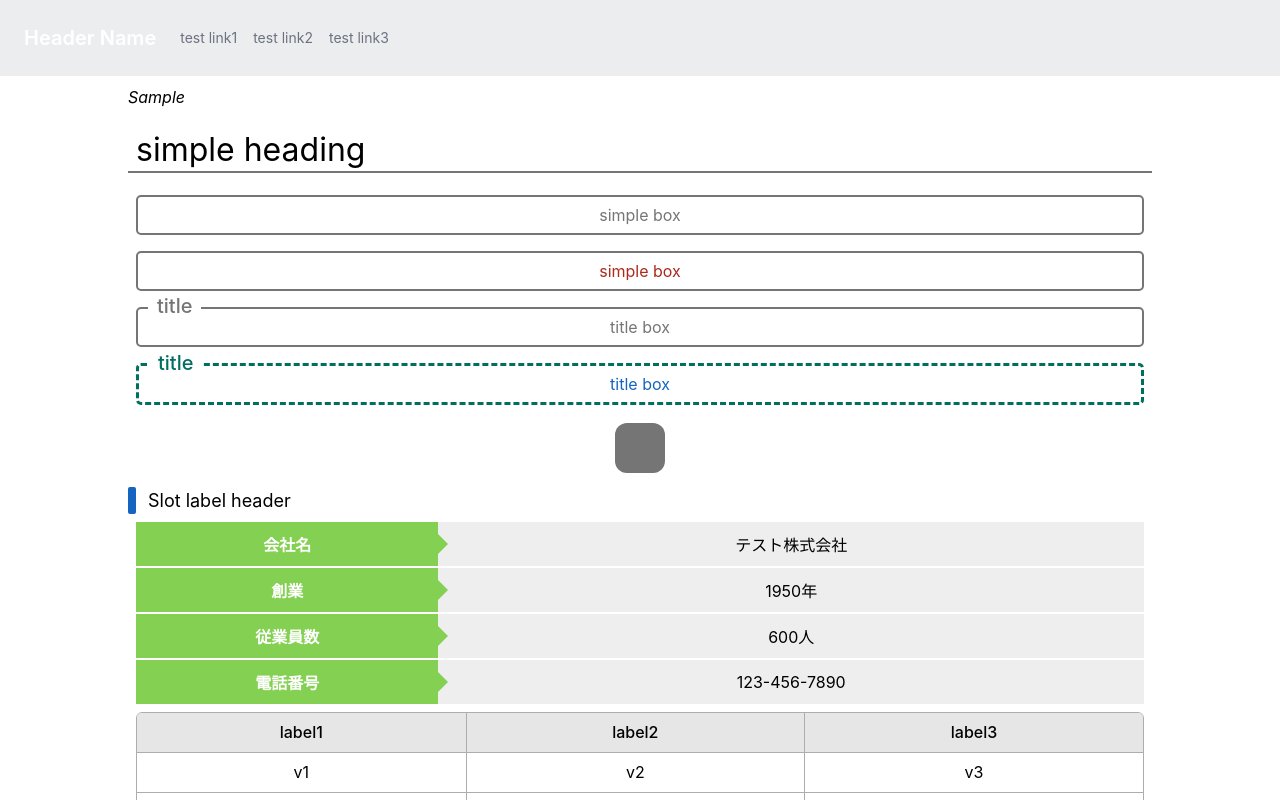
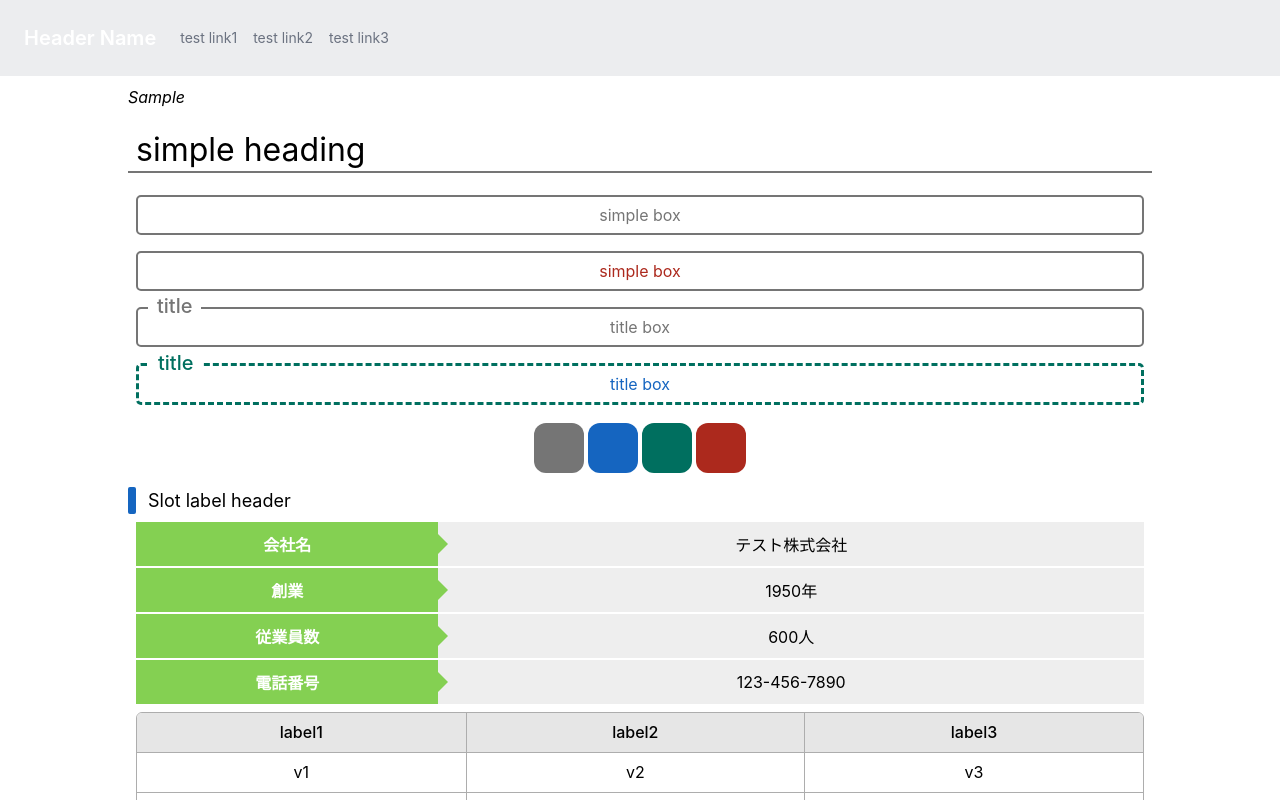
Before and after one commit to FumihiroMaejima/amplify-test, a React (Vite) app: page /sample in a window 1280 px wide. Shown: the top 800 px of the page. Built offline with nearby package versions, Linux system fonts and the light colour scheme.

Commit message:
add another color pattern.

```diff
--- a/src/pages/Sample.tsx
+++ b/src/pages/Sample.tsx
@@ -67,6 +67,9 @@ export const Sample: React.VFC = () => {
 
       <div className="m-xy2">
         <PartsSimpleFlatButton />
+        <PartsSimpleFlatButton color="blue" />
+        <PartsSimpleFlatButton color="green" />
+        <PartsSimpleFlatButton color="red" />
       </div>
 
       <PartsLabelHeader text="Slot label header" color="blue" />
```
